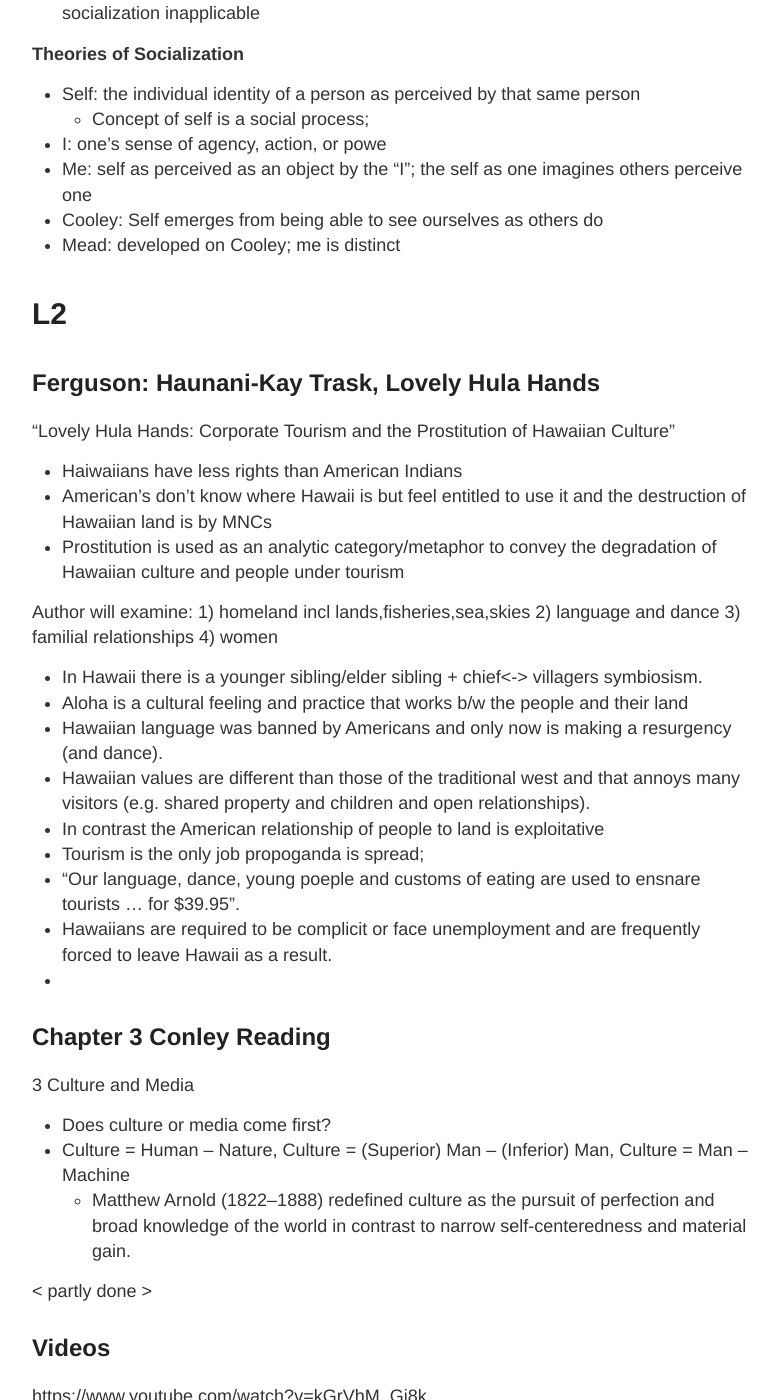
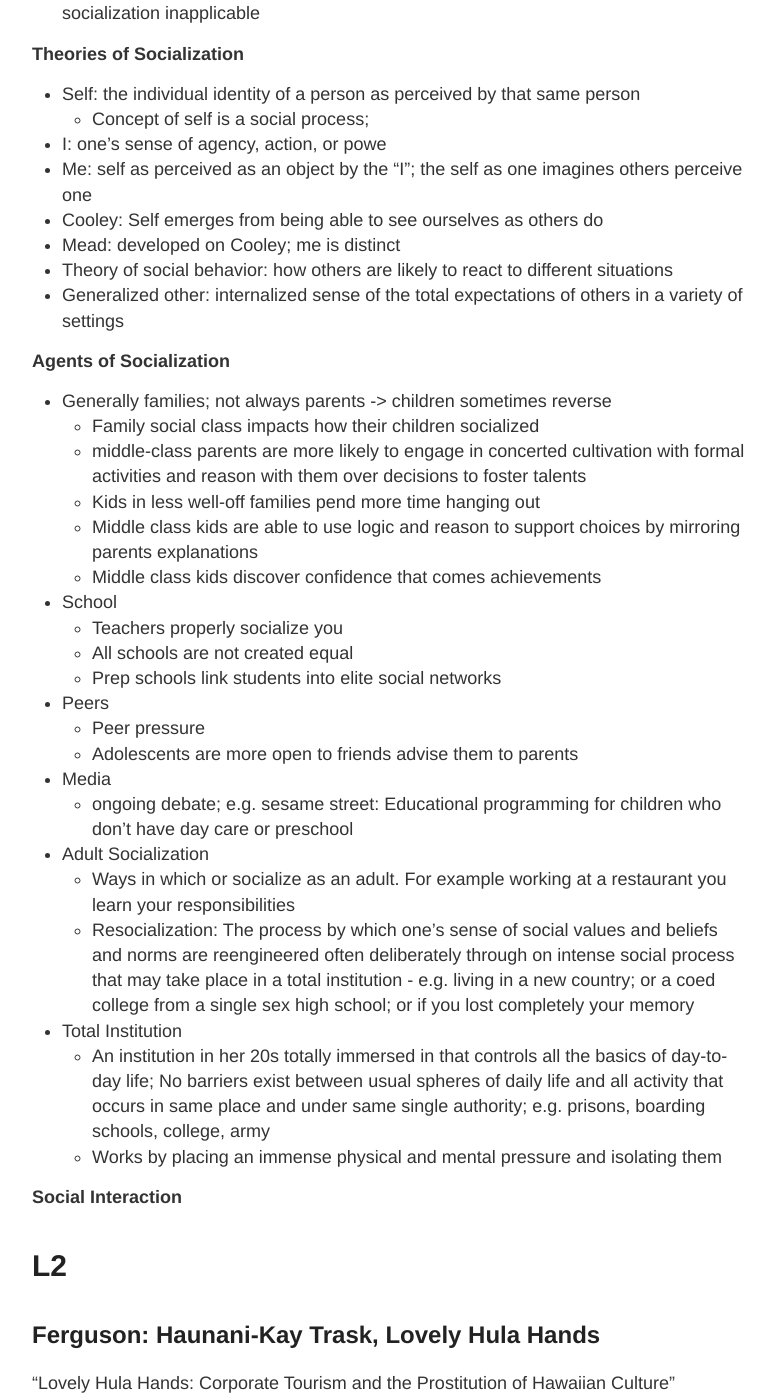
Before and after one commit to RONNCC/ronncc.github, a Jekyll site: the page built from _posts/2019-02-18-intro-sociology.md, in a window 1280 px wide and 1400 px high, scrolled down 814 px. Shown: the whole window, without its empty margins (248-1025 px from the left). Built offline with Jekyll 4.4.1, drawn with Linux system fonts in a browser that asks for light colours; our own code applies the rules of GitHub Pages for plain Markdown files; comment, search, counter and statistics services are not loaded.

Commit message:
Update 2019-02-18-intro-sociology.md

```diff
--- a/_posts/2019-02-18-intro-sociology.md
+++ b/_posts/2019-02-18-intro-sociology.md
@@ -28,6 +28,34 @@ categories:
 - Me: self as perceived as an object by the “I”; the self as one imagines others perceive one
 - Cooley: Self emerges from being able to see ourselves as others do
 - Mead: developed on Cooley; me is distinct
+- Theory of social behavior: how others are likely to react to different situations
+- Generalized other: internalized sense of the total expectations of others in a variety of settings
+
+**Agents of Socialization**
+- Generally families; not always parents -> children sometimes reverse
+	- Family social class impacts how their children socialized
+    - middle-class parents are more likely to engage in concerted cultivation with formal activities and reason with them over decisions to foster talents
+    - Kids in less well-off families pend more time hanging out
+    - Middle class kids are able to use logic and reason to support choices by mirroring parents explanations
+    - Middle class kids discover confidence that comes achievements
+- School
+	- Teachers properly socialize you
+    - All schools are not created equal
+    - Prep schools link students into elite social networks
+- Peers
+	- Peer pressure
+    - Adolescents are more open to friends advise them to parents
+- Media
+	- ongoing debate; e.g. sesame street: Educational programming for children who don't have day care or preschool
+- Adult Socialization
+	- Ways in which or socialize as an adult. For example working at a restaurant you learn your responsibilities
+    - Resocialization: The process by which one's sense of social values and beliefs and norms are reengineered often deliberately through on intense social process that may take place in a total institution
+    	- e.g. living in a new country; or a coed college from a single sex high school; or if you lost completely your memory
+- Total Institution
+	- An institution in her 20s totally immersed in that controls all the basics of day-to-day life; No barriers exist between usual spheres of daily life and all activity that occurs in same place and under same single authority; e.g. prisons, boarding schools, college, army
+    - Works by placing an immense physical and mental pressure and isolating them
+
+**Social Interaction**
 
 
 # L2
```
